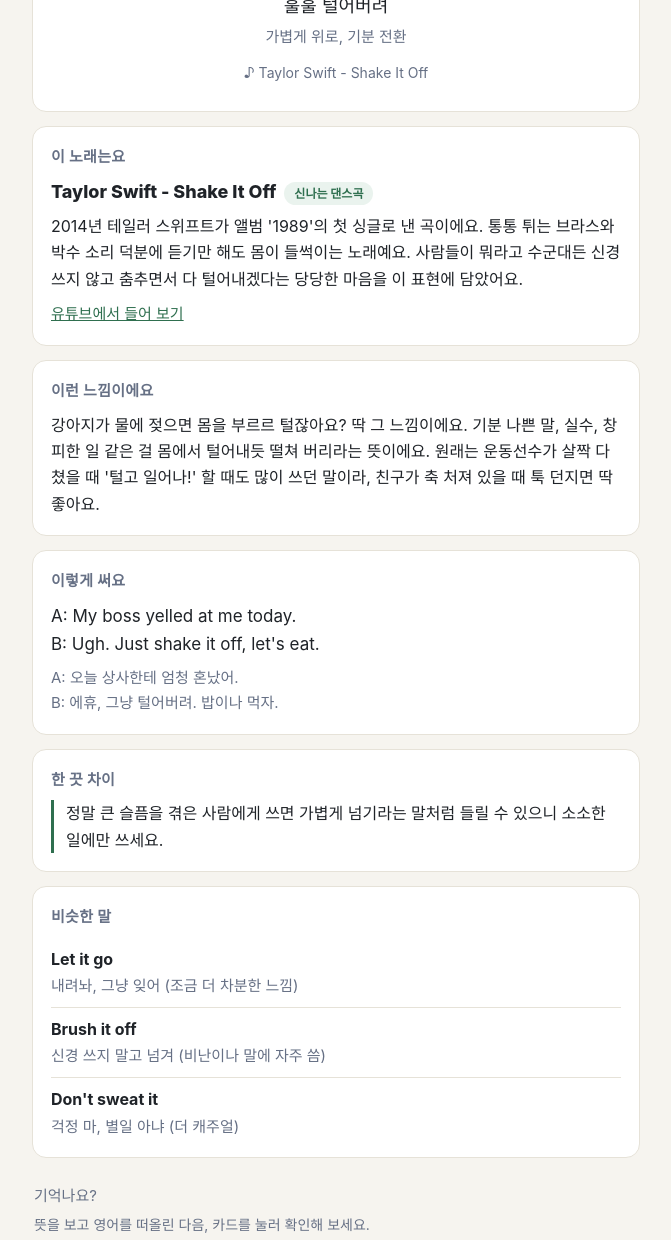
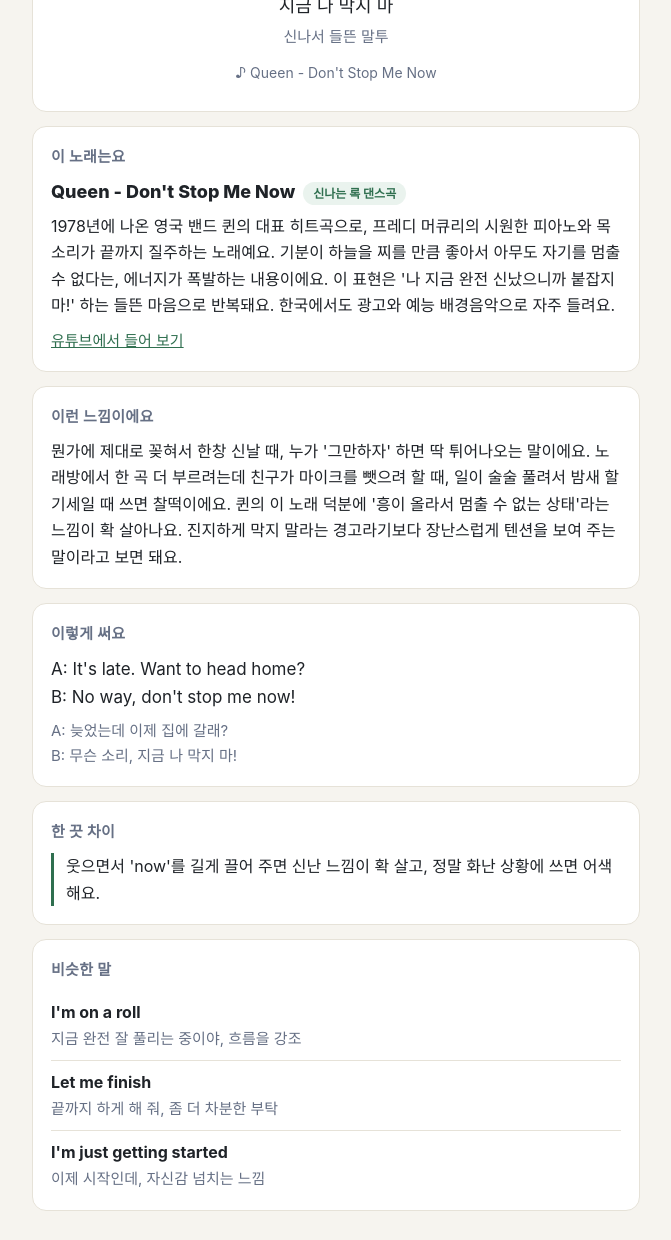
Before and after one commit to LeeYongGeon/morning-english, a plain HTML site: page 2026-11-18.html in a window 1280 px wide. Shown: the part 182-1422 px from the top of the page, without its empty margins (304-975 px from the left). Drawn offline with Linux system fonts and the light colour scheme.

Commit message:
2026-11-18 표현 추가

```diff
--- a/2026-11-18.html
+++ b/2026-11-18.html
@@ -3,7 +3,7 @@
 <head>
 <meta charset="utf-8">
 <meta name="viewport" content="width=device-width,initial-scale=1">
-<title>오늘의 한마디 · shake it off</title>
+<title>오늘의 한마디 · don&#x27;t stop me now</title>
 <style>
 :root{--bg:#f6f4ef;--card:#fff;--ink:#1f2328;--sub:#667085;--line:#e6e2d8;--accent:#2f6f4f;--soft:#eaf3ee}
 @media(prefers-color-scheme:dark){:root{--bg:#15171a;--card:#1e2126;--ink:#eceef1;--sub:#9aa3af;--line:#2c3036;--accent:#7fcfa4;--soft:#1f2e27}}
@@ -62,27 +62,28 @@ td a{color:inherit;text-decoration:none}
 <main>
 <p class="date">2026년 11월 18일 수요일</p>
 <section class="card hero"><span class="tag">오늘의 한마디 · 팝송</span>
-<p class="en">shake it off</p>
-<p class="ko">훌훌 털어버려</p>
-<p class="nu">가볍게 위로, 기분 전환</p>
-<p class="src">♪ Taylor Swift - Shake It Off</p></section>
+<p class="en">don&#x27;t stop me now</p>
+<p class="ko">지금 나 막지 마</p>
+<p class="nu">신나서 들뜬 말투</p>
+<p class="src">♪ Queen - Don&#x27;t Stop Me Now</p></section>
 <section class="card song"><h2>이 노래는요</h2>
-<p class="title">Taylor Swift - Shake It Off <span class="tag">신나는 댄스곡</span></p>
-<p>2014년 테일러 스위프트가 앨범 &#x27;1989&#x27;의 첫 싱글로 낸 곡이에요. 통통 튀는 브라스와 박수 소리 덕분에 듣기만 해도 몸이 들썩이는 노래예요. 사람들이 뭐라고 수군대든 신경 쓰지 않고 춤추면서 다 털어내겠다는 당당한 마음을 이 표현에 담았어요.</p>
-<p class="listen"><a href="https://www.youtube.com/results?search_query=Taylor+Swift+-+Shake+It+Off" target="_blank" rel="noopener">유튜브에서 들어 보기</a></p></section>
-<section class="card"><h2>이런 느낌이에요</h2><p>강아지가 물에 젖으면 몸을 부르르 털잖아요? 딱 그 느낌이에요. 기분 나쁜 말, 실수, 창피한 일 같은 걸 몸에서 털어내듯 떨쳐 버리라는 뜻이에요. 원래는 운동선수가 살짝 다쳤을 때 &#x27;털고 일어나!&#x27; 할 때도 많이 쓰던 말이라, 친구가 축 처져 있을 때 툭 던지면 딱 좋아요.</p></section>
-<section class="card talk"><h2>이렇게 써요</h2><p>A: My boss yelled at me today.<br>B: Ugh. Just shake it off, let&#x27;s eat.</p><p class="t">A: 오늘 상사한테 엄청 혼났어.<br>B: 에휴, 그냥 털어버려. 밥이나 먹자.</p></section>
-<section class="card"><h2>한 끗 차이</h2><p class="tip">정말 큰 슬픔을 겪은 사람에게 쓰면 가볍게 넘기라는 말처럼 들릴 수 있으니 소소한 일에만 쓰세요.</p></section>
+<p class="title">Queen - Don&#x27;t Stop Me Now <span class="tag">신나는 록 댄스곡</span></p>
+<p>1978년에 나온 영국 밴드 퀸의 대표 히트곡으로, 프레디 머큐리의 시원한 피아노와 목소리가 끝까지 질주하는 노래예요. 기분이 하늘을 찌를 만큼 좋아서 아무도 자기를 멈출 수 없다는, 에너지가 폭발하는 내용이에요. 이 표현은 &#x27;나 지금 완전 신났으니까 붙잡지 마!&#x27; 하는 들뜬 마음으로 반복돼요. 한국에서도 광고와 예능 배경음악으로 자주 들려요.</p>
+<p class="listen"><a href="https://www.youtube.com/results?search_query=Queen+-+Don%27t+Stop+Me+Now" target="_blank" rel="noopener">유튜브에서 들어 보기</a></p></section>
+<section class="card"><h2>이런 느낌이에요</h2><p>뭔가에 제대로 꽂혀서 한창 신날 때, 누가 &#x27;그만하자&#x27; 하면 딱 튀어나오는 말이에요. 노래방에서 한 곡 더 부르려는데 친구가 마이크를 뺏으려 할 때, 일이 술술 풀려서 밤새 할 기세일 때 쓰면 찰떡이에요. 퀸의 이 노래 덕분에 &#x27;흥이 올라서 멈출 수 없는 상태&#x27;라는 느낌이 확 살아나요. 진지하게 막지 말라는 경고라기보다 장난스럽게 텐션을 보여 주는 말이라고 보면 돼요.</p></section>
+<section class="card talk"><h2>이렇게 써요</h2><p>A: It&#x27;s late. Want to head home?<br>B: No way, don&#x27;t stop me now!</p><p class="t">A: 늦었는데 이제 집에 갈래?<br>B: 무슨 소리, 지금 나 막지 마!</p></section>
+<section class="card"><h2>한 끗 차이</h2><p class="tip">웃으면서 &#x27;now&#x27;를 길게 끌어 주면 신난 느낌이 확 살고, 정말 화난 상황에 쓰면 어색해요.</p></section>
 <section class="card"><h2>비슷한 말</h2><ul class="sim">
-<li><b>Let it go</b><span>내려놔, 그냥 잊어 (조금 더 차분한 느낌)</span></li>
-<li><b>Brush it off</b><span>신경 쓰지 말고 넘겨 (비난이나 말에 자주 씀)</span></li>
-<li><b>Don&#x27;t sweat it</b><span>걱정 마, 별일 아냐 (더 캐주얼)</span></li>
+<li><b>I&#x27;m on a roll</b><span>지금 완전 잘 풀리는 중이야, 흐름을 강조</span></li>
+<li><b>Let me finish</b><span>끝까지 하게 해 줘, 좀 더 차분한 부탁</span></li>
+<li><b>I&#x27;m just getting started</b><span>이제 시작인데, 자신감 넘치는 느낌</span></li>
 </ul></section>
 <p class="sec">기억나요?</p>
 <p class="hint">뜻을 보고 영어를 떠올린 다음, 카드를 눌러 확인해 보세요.</p>
 <div class="flips">
-<button type="button" class="flip"><small>어제</small><span class="front">저도 저분 걸로 주세요.</span><span class="back">I&#x27;ll have what she&#x27;s having.</span></button>
-<button type="button" class="flip"><small>11/16</small><span class="front">완전 지쳤어, 자야겠어</span><span class="back">I&#x27;m beat. I need to sleep.</span></button>
+<button type="button" class="flip"><small>어제</small><span class="front">훌훌 털어버려</span><span class="back">shake it off</span></button>
+<button type="button" class="flip"><small>3일 전</small><span class="front">완전 지쳤어, 자야겠어</span><span class="back">I&#x27;m beat. I need to sleep.</span></button>
+<button type="button" class="flip"><small>11/17</small><span class="front">저도 저분 걸로 주세요.</span><span class="back">I&#x27;ll have what she&#x27;s having.</span></button>
 </div>
 <footer><a href="./">지금까지의 표현 모아 보기</a></footer>
 <script>
@@ -91,4 +92,4 @@ td a{color:inherit;text-decoration:none}
 </main>
 </body>
 </html>
-<!-- build:1794872840 -->
+<!-- build:1794957016 -->
```
Also changed, not shown: index.html (+2 -1 lines).
